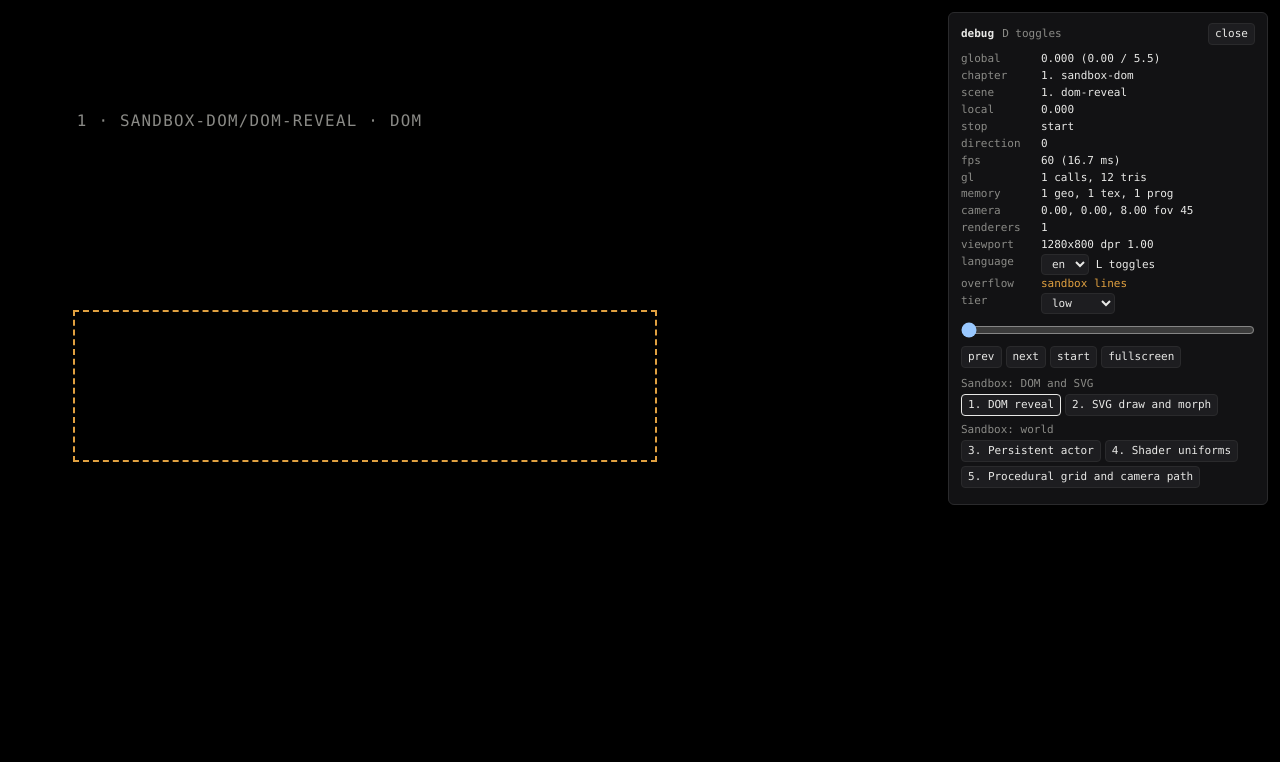
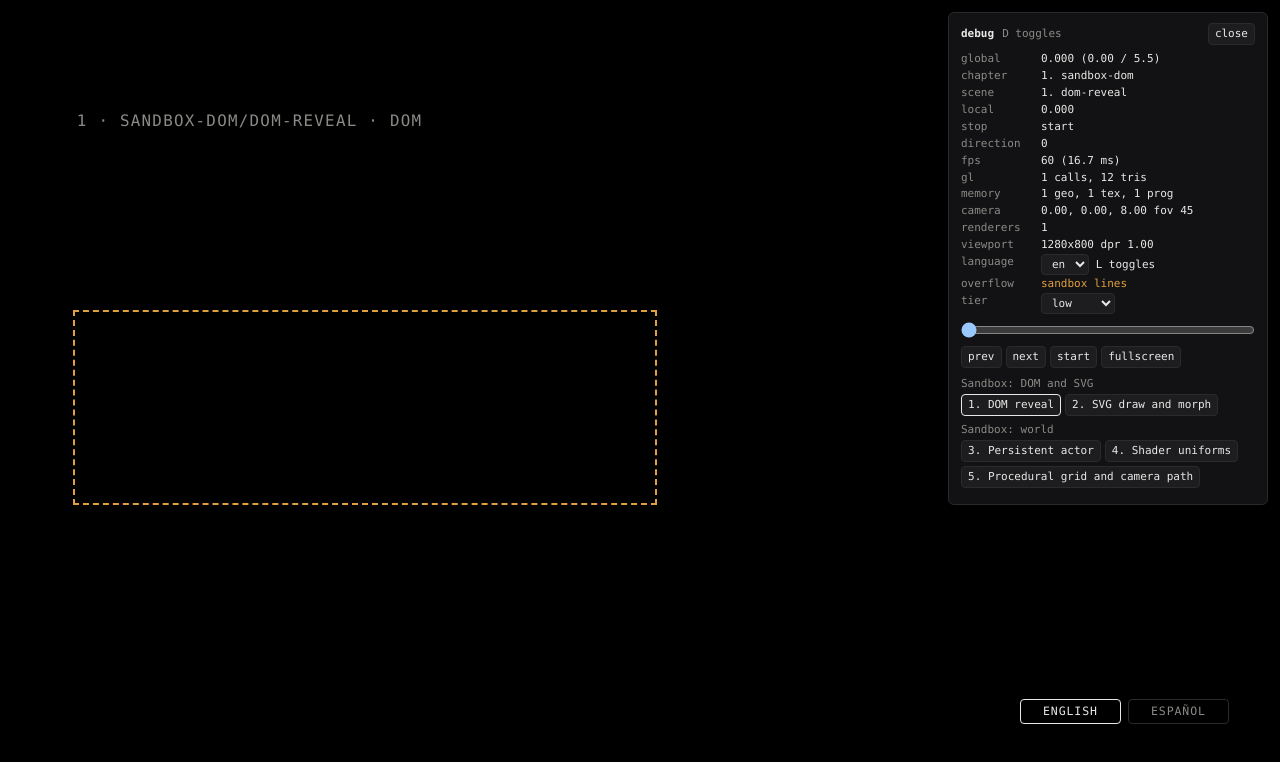
Before and after one commit to CKGrafico/platform-slides, a React (Vite) app: page / in a window 1280 px wide. Shown: the top 762 px of the page. Built offline with nearby package versions, Linux system fonts and the light colour scheme.

Commit message:
Script: about me, AI timeline without dates, maturity levels; start-screen language switch
Co-Authored-By: Claude Opus 5.5 <noreply@anthropic.com>

```diff
--- a/src/engine/Keynote.tsx
+++ b/src/engine/Keynote.tsx
@@ -13,6 +13,7 @@ import { DomSceneHost } from './DomSceneHost'
 import { useEnvironment } from './environment'
 import { autoHideCursor } from './fullscreen'
 import { bindInput } from './input'
+import { LanguageSwitch } from './LanguageSwitch'
 import { Layer } from './layers-component'
 import { Presentation } from './presentation'
 import type { ShowDef } from './types'
@@ -110,7 +111,9 @@ export function Keynote({ show, actors }: { show: ShowDef; actors: ActorDef[] })
         <Layer name="narrative">
           <DomSceneHost part="dom" />
         </Layer>
-        <Layer name="overlay" />
+        <Layer name="overlay">
+          <LanguageSwitch />
+        </Layer>
         {DebugPanel && debugOpen ? (
           <Layer name="debug">
             <Suspense fallback={null}>
--- /dev/null
+++ b/src/engine/LanguageSwitch.tsx
@@ -0,0 +1,50 @@
+/**
+ * Language buttons on the start screen. They show only while the playhead is
+ * at the very start, so the presenter can pick the language before the talk,
+ * and they never appear on stage after that. L switches at any time.
+ *
+ * Each language name is written in its own language, so it is not translated.
+ */
+import { useEffect, useRef } from 'react'
+import { LOCALES, useI18n, type Locale } from '@/i18n'
+import { usePresentation } from './context'
+
+const NAMES: Record<Locale, string> = { en: 'English', es: 'Español' }
+
+export function LanguageSwitch() {
+  const p = usePresentation()
+  const { locale, setLocale } = useI18n()
+  const ref = useRef<HTMLDivElement>(null)
+
+  useEffect(() => {
+    const update = (position: number) => {
+      const el = ref.current
+      if (!el) return
+      const show = position === 0
+      el.style.visibility = show ? 'visible' : 'hidden'
+      el.setAttribute('aria-hidden', String(!show))
+    }
+    update(p.position)
+    return p.onFrame(update)
+  }, [p])
+
+  return (
+    <div ref={ref} className="language-switch" role="group" aria-label="Language">
+      {LOCALES.map((l) => (
+        <button
+          key={l}
+          type="button"
+          lang={l}
+          aria-pressed={l === locale}
+          onClick={(e) => {
+            setLocale(l)
+            // Give focus back to the page, so Space advances the show.
+            e.currentTarget.blur()
+          }}
+        >
+          {NAMES[l]}
+        </button>
+      ))}
+    </div>
+  )
+}
--- a/src/show/sandbox/sandbox.css
+++ b/src/show/sandbox/sandbox.css
@@ -18,7 +18,7 @@
   gap: calc(var(--su) * 3);
   /* A fixed box: both languages must fit it. */
   width: calc(var(--su) * 80);
-  height: calc(var(--su) * 20);
+  height: calc(var(--su) * 26);
   overflow: hidden;
 }
 
--- a/src/styles/base.css
+++ b/src/styles/base.css
@@ -98,6 +98,34 @@ html.cursor-hidden * {
 
 .svg-fixed-stroke :is(path, line, polyline, polygon, circle, rect, ellipse) {
   vector-effect: non-scaling-stroke;
+}
+
+/* Start screen only. The engine hides it once the show moves. */
+.language-switch {
+  position: absolute;
+  right: calc(var(--stage-x) + var(--stage-w) * 0.04);
+  bottom: calc(var(--stage-y) + var(--stage-h) * 0.05);
+  display: flex;
+  gap: calc(var(--su) * 1);
+  pointer-events: auto;
+}
+
+.language-switch button {
+  width: calc(var(--su) * 14);
+  padding: calc(var(--su) * 0.8) 0;
+  font: 500 calc(var(--su) * 1.6) / 1 var(--font-mono);
+  letter-spacing: 0.08em;
+  text-transform: uppercase;
+  color: var(--muted);
+  background: transparent;
+  border: 1px solid var(--line);
+  border-radius: 4px;
+  cursor: pointer;
+}
+
+.language-switch button[aria-pressed='true'] {
+  color: var(--fg);
+  border-color: var(--fg);
 }
 
 @media (prefers-reduced-motion: reduce) {
```
Also changed, not shown: 1 other file (tests, documents, lock files or other folders).
